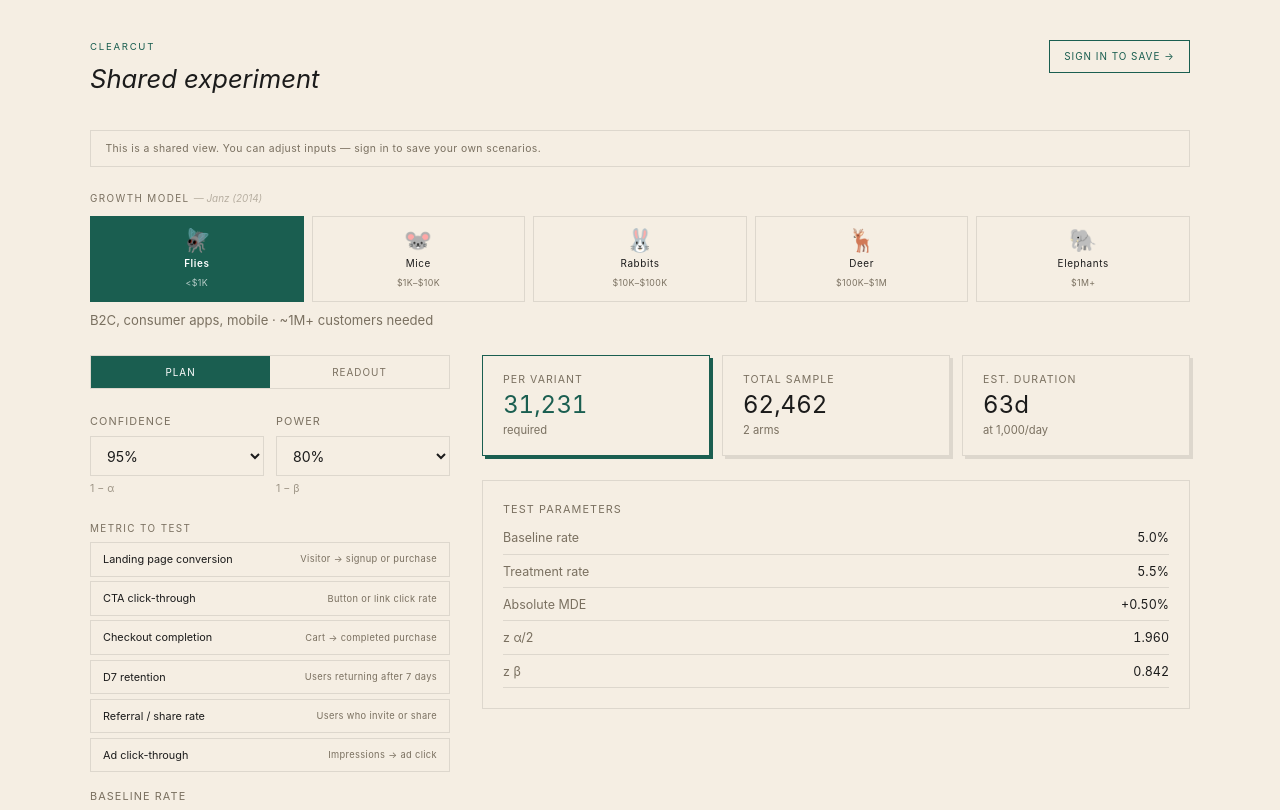
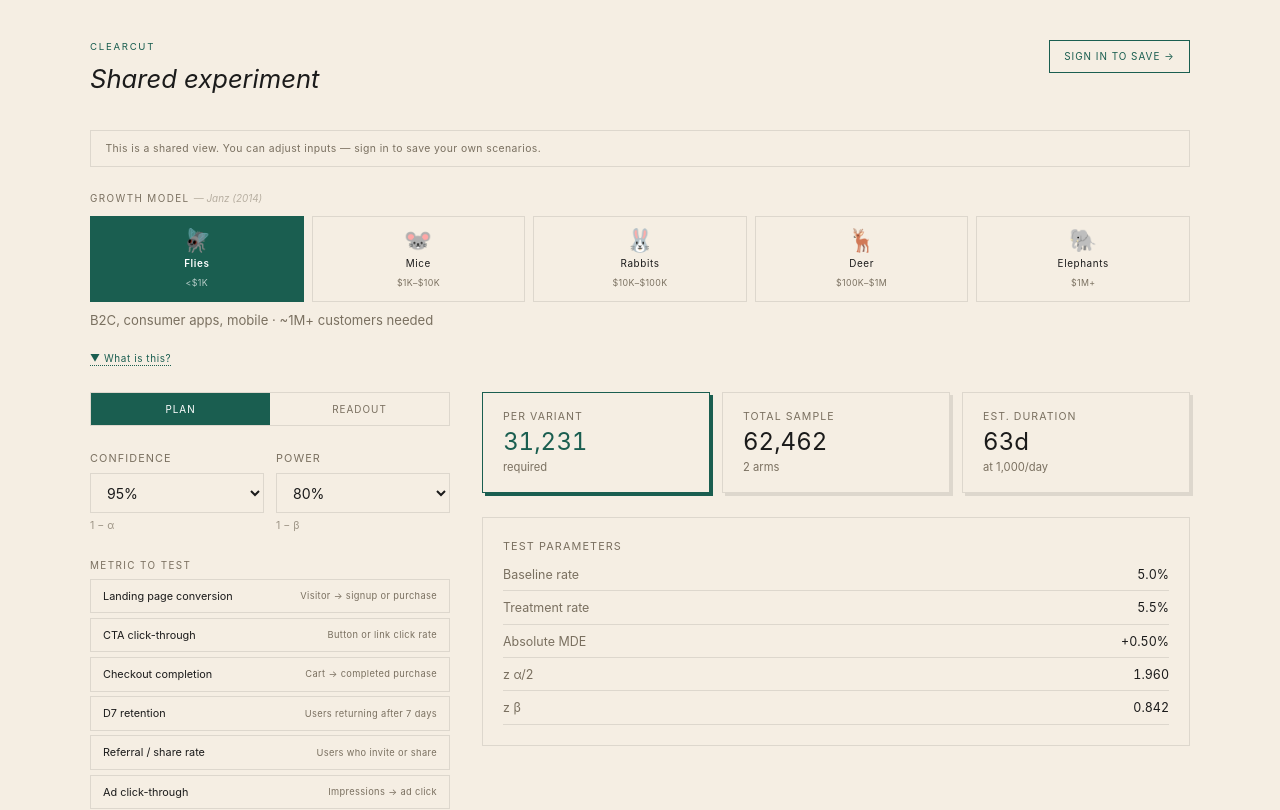
Before and after one commit to carloslauv/Experiment-Design-Calculator, a Next.js app: page /share in a window 1280 px wide. Shown: the top 810 px of the page. Built offline with nearby package versions, Linux system fonts and the light colour scheme; a web font is replaced by a local one.

Commit message:
Add Janz framework explainer with link to original article
Collapsible 'What is this?' panel below the growth model selector explaining
the $100M revenue math (customers × ARPA), why traffic level matters for A/B
testing, and linking to the Christoph Janz 2014 blog post.

```diff
--- a/components/Calculator.tsx
+++ b/components/Calculator.tsx
@@ -12,6 +12,69 @@ import type { ScenarioInputs } from "@/lib/actions/scenarios";
 import { BUSINESS_MODELS, getModel } from "@/lib/businessModels";
 
 export type { ScenarioInputs };
+
+function JanzExplainer() {
+  const [open, setOpen] = useState(false);
+  return (
+    <div style={{ marginTop: "0.2rem" }}>
+      <button
+        onClick={() => setOpen(o => !o)}
+        style={{
+          background: "none",
+          border: "none",
+          padding: 0,
+          cursor: "pointer",
+          fontFamily: "var(--font-mono)",
+          fontSize: "0.62rem",
+          letterSpacing: "0.06em",
+          color: "var(--accent)",
+          textDecoration: "underline",
+          textDecorationStyle: "dotted",
+          textUnderlineOffset: "3px",
+        }}
+      >
+        {open ? "▲ Hide" : "▼ What is this?"}
+      </button>
+      {open && (
+        <div style={{
+          marginTop: "0.75rem",
+          padding: "1rem 1.1rem",
+          borderLeft: "2px solid var(--dim)",
+          fontFamily: "var(--font-serif)",
+          fontSize: "0.82rem",
+          color: "var(--ink)",
+          lineHeight: 1.75,
+          display: "flex",
+          flexDirection: "column",
+          gap: "0.6rem",
+        }}>
+          <p style={{ margin: 0 }}>
+            <strong>The $100M business model framework</strong> by{" "}
+            <a
+              href="https://christophjanz.blogspot.com/2014/10/five-ways-to-build-100-million-business.html"
+              target="_blank"
+              rel="noopener noreferrer"
+              style={{ color: "var(--accent)" }}
+            >
+              Christoph Janz (2014)
+            </a>{" "}
+            shows that the path to $100M in annual revenue depends on the price you charge — which dictates how many customers you need.
+          </p>
+          <p style={{ margin: 0 }}>
+            The math is simple:{" "}
+            <span style={{ fontFamily: "var(--font-mono)", fontSize: "0.78rem", background: "var(--dim)", padding: "0.1rem 0.4rem" }}>
+              Revenue = # customers × ARPA
+            </span>{" "}
+            where ARPA is average revenue per account per year. To reach $100M you can either sell to a few large customers or to many small ones — each path demands a completely different go-to-market and experimentation strategy.
+          </p>
+          <p style={{ margin: 0 }}>
+            High-volume models (🪰 Flies, 🐭 Mice) have the traffic needed for rigorous A/B testing. Lower-volume models (🦌 Deer, 🐘 Elephants) serve too few accounts — the calculator will show you why, and suggest what to do instead.
+          </p>
+        </div>
+      )}
+    </div>
+  );
+}
 
 export function inputsToParams(inputs: ScenarioInputs): URLSearchParams {
   const p = new URLSearchParams();
@@ -323,6 +386,7 @@ export default function Calculator({ onSave, loadInputs }: CalcProps = {}) {
         <div style={{ fontFamily: "var(--font-serif)", fontSize: "0.82rem", color: "var(--muted)", lineHeight: 1.5 }}>
           {model.tagline} · ~{model.customersNeeded} customers needed
         </div>
+        <JanzExplainer />
       </div>
 
       {/* ── Traffic warning (Deer / Elephants) ── */}
```
